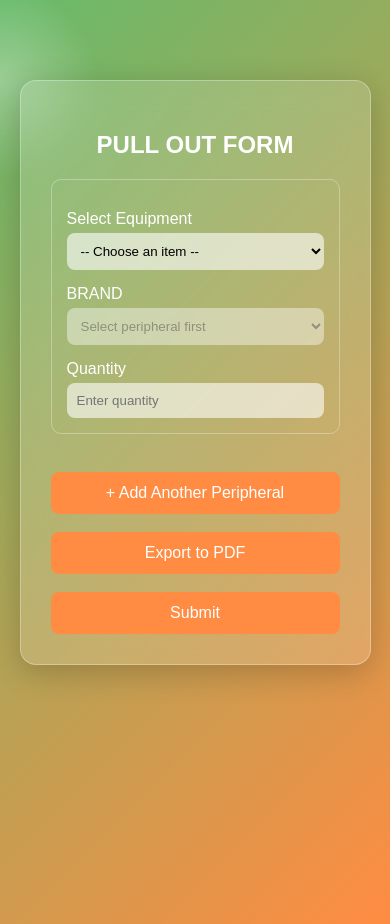
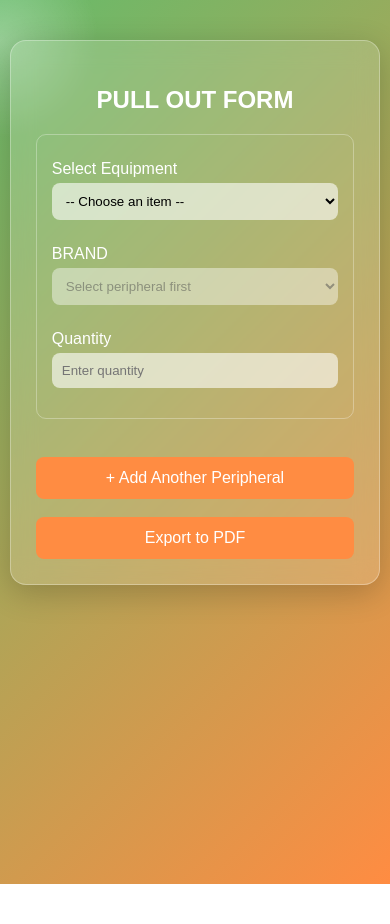
Before and after one commit to MalitKim012/MalitKim012.github.io, a plain HTML site: page index.html in a window 390 px wide. After the commit the page ends 884 px from the top, so only its background shows below. Drawn offline with nearby package versions, Linux system fonts and the light colour scheme.

Commit message:
Update index.html

```diff
--- a/index.html
+++ b/index.html
@@ -33,16 +33,17 @@
         z-index: 1;
     }
 
+    /* ✅ LANDSCAPE CONTAINER */
     .container {
         position: relative;
         z-index: 2;
-        width: 90%;
-        max-width: 500px;
-        margin: 80px auto;
+        width: 95%;
+        max-width: 1100px;
+        margin: 40px auto;
         background: rgba(255, 255, 255, 0.15);
         backdrop-filter: blur(12px);
         border-radius: 16px;
-        padding: 30px;
+        padding: 25px;
         border: 1px solid rgba(255, 255, 255, 0.3);
         box-shadow: 0 8px 32px rgba(0,0,0,0.2);
     }
@@ -51,7 +52,7 @@
 
     label {
         display: block;
-        margin-top: 15px;
+        margin-top: 10px;
         color: white;
     }
 
@@ -81,11 +82,33 @@
         background: #ff7043;
     }
 
+    /* ✅ LANDSCAPE SECTION LAYOUT */
     .section {
+        display: grid;
+        grid-template-columns: 1fr 1fr;
+        gap: 15px;
+        padding: 15px;
         border: 1px solid rgba(255,255,255,0.3);
-        padding: 15px;
         border-radius: 10px;
         margin-bottom: 20px;
+    }
+
+    /* full width fields */
+    .section .Quantity,
+    .section .Description {
+        grid-column: span 2;
+    }
+
+    /* mobile fallback */
+    @media (max-width: 768px) {
+        .section {
+            grid-template-columns: 1fr;
+        }
+
+        .section .Quantity,
+        .section .Description {
+            grid-column: span 1;
+        }
     }
 </style>
 </head>
@@ -103,6 +126,7 @@
 
 <div class="section">
 
+    <div>
         <label>Select Equipment</label>
         <select class="Peripherals" onchange="updateBrand(this)">
             <option value="">-- Choose an item --</option>
@@ -113,16 +137,21 @@
             <option value="Cash Drawer">Cash Drawer</option>
             <option value="Hard Drive">Hard Drive</option>
         </select>
+    </div>
 
+    <div>
         <label>BRAND</label>
         <select class="brand" disabled>
             <option>Select peripheral first</option>
         </select>
+    </div>
 
+    <div class="Quantity">
         <label>Quantity</label>
-    <input type="number" class="Quantity" min="0"
+        <input type="number" min="0"
         placeholder="Enter quantity"
         oninput="generateItems(this)">
+    </div>
 
     <div class="Description"></div>
 
@@ -132,7 +161,6 @@
 
 <button type="button" class="btn" onclick="addSection()">+ Add Another Peripheral</button>
 <button type="button" class="btn" onclick="exportPDF()">Export to PDF</button>
-<button type="submit" class="btn">Submit</button>
 
 </form>
 </div>
@@ -220,17 +248,14 @@ function generateItems(input) {
 
         const sLabel = document.createElement("label");
         sLabel.textContent = `${selected || "Item"} ${i} Serial`;
-
         const sInput = document.createElement("input");
 
         const dLabel = document.createElement("label");
         dLabel.textContent = `${selected || "Item"} ${i} Description`;
-
         const dInput = document.createElement("input");
 
         const rLabel = document.createElement("label");
         rLabel.textContent = `${selected || "Item"} ${i} Remark`;
-
         const rSelect = document.createElement("select");
 
         ["Good", "Defective", "For Repair"].forEach(r => {
@@ -251,7 +276,7 @@ function generateItems(input) {
     }
 }
 
-/* GROUPED PDF EXPORT */
+/* GROUPED PDF */
 function exportPDF() {
     const { jsPDF } = window.jspdf;
     const pdf = new jsPDF("l", "mm", "a4");
@@ -294,8 +319,8 @@ function exportPDF() {
 
     let y = 25;
 
-    const drawTable = (title, rows) => {
-        if (rows.length === 0) return;
+    const draw = (title, rows) => {
+        if (!rows.length) return;
 
         pdf.setFontSize(12);
         pdf.text(title, 14, y);
@@ -314,9 +339,9 @@ function exportPDF() {
         });
     };
 
-    drawTable("GOOD", grouped["Good"]);
-    drawTable("DEFECTIVE", grouped["Defective"]);
-    drawTable("FOR REPAIR", grouped["For Repair"]);
+    draw("GOOD", grouped["Good"]);
+    draw("DEFECTIVE", grouped["Defective"]);
+    draw("FOR REPAIR", grouped["For Repair"]);
 
     pdf.save("pullout-form-grouped.pdf");
 }
```
Lines whose indentation alone changed are shown as unchanged.
